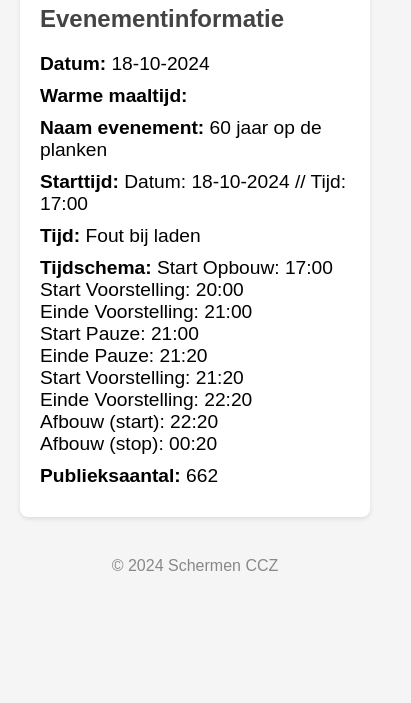
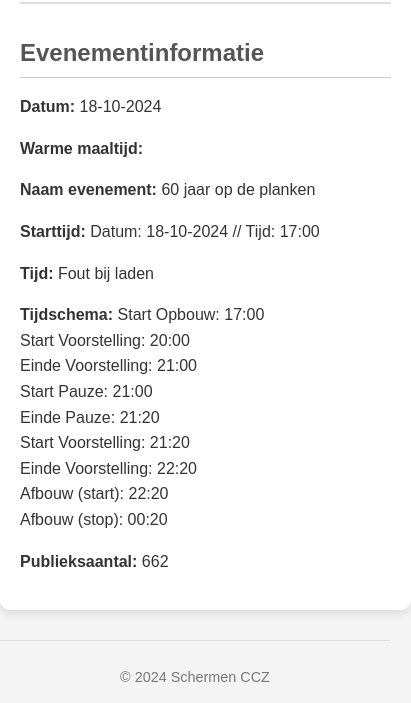
Before and after one commit to JorenEngels/Schermen-CCZ-WebApp, a plain HTML site: page index.html in a window 390 px wide. Shown: the part 172-875 px from the top of the page, 411 px wide, since content can reach past the window. Before the commit the page ends 844 px from the top, so only its background shows below. Drawn offline with Linux system fonts and the light colour scheme; no server answers.

Commit message:
Update styles.css

```diff
--- a/styles.css
+++ b/styles.css
@@ -1,43 +1,117 @@
-/* Algemene opmaak voor de webpagina */
+/* Algemene opmaak voor de hele pagina */
 body {
-    font-family: Arial, sans-serif;
-    background-color: #f5f5f5;
+    font-family: 'Arial', sans-serif;
+    background-color: #f4f4f4;
     margin: 0;
     padding: 0;
+    line-height: 1.6;
+    color: #333;
 }
 
+/* Container voor de volledige content */
 .container {
-    max-width: 800px;
-    margin: 0 auto;
+    width: 80%;
+    margin: 50px auto;
+    background-color: white;
+    border-radius: 10px;
+    box-shadow: 0 4px 8px rgba(0, 0, 0, 0.1);
     padding: 20px;
 }
 
+/* Header stijl */
 h1 {
+    font-size: 2.5rem;
+    color: #444;
     text-align: center;
+    margin-bottom: 30px;
+    border-bottom: 2px solid #ddd;
+    padding-bottom: 10px;
+    font-weight: 700;
+}
+
+/* Sectie titels */
+h2 {
+    font-size: 1.8rem;
+    color: #555;
+    border-bottom: 1px solid #ccc;
+    margin-bottom: 15px;
+    padding-bottom: 5px;
+}
+
+/* Stijl voor alle informatie secties */
+.info-section {
+    margin: 20px 0;
+    padding: 15px;
+    background-color: #f9f9f9;
+    border-radius: 8px;
+    border-left: 5px solid #007BFF;
+}
+
+/* Specifieke styling voor laden tekst */
+.loading {
+    font-style: italic;
+    color: #999;
+}
+
+/* Stijl voor labels en gegevens */
+label {
+    font-weight: bold;
     color: #333;
 }
 
-.info-block {
-    background-color: #fff;
-    padding: 20px;
-    border-radius: 8px;
-    box-shadow: 0 2px 4px rgba(0, 0, 0, 0.1);
+.data {
+    font-weight: normal;
+    color: #555;
 }
 
-.info-block h2 {
-    color: #444;
+/* Buttons */
+button {
+    display: inline-block;
+    background-color: #007BFF;
+    color: white;
+    padding: 10px 20px;
+    font-size: 1rem;
+    border-radius: 5px;
+    border: none;
+    cursor: pointer;
+    transition: background-color 0.3s ease;
 }
 
-.info-block p {
-    font-size: 1.2em;
-    margin: 10px 0;
+button:hover {
+    background-color: #0056b3;
 }
 
+/* Footer stijl */
 footer {
+    margin-top: 30px;
     text-align: center;
-    margin-top: 20px;
+    font-size: 0.9rem;
+    color: #777;
+    border-top: 1px solid #ddd;
+    padding-top: 10px;
 }
 
-footer p {
-    color: #888;
+footer a {
+    color: #007BFF;
+    text-decoration: none;
 }
+
+footer a:hover {
+    text-decoration: underline;
+}
+
+/* Responsive design: zorg dat de site ook op kleinere schermen goed oogt */
+@media (max-width: 768px) {
+    .container {
+        width: 95%;
+        margin: 20px auto;
+    }
+
+    h1 {
+        font-size: 2rem;
+    }
+
+    h2 {
+        font-size: 1.5rem;
+    }
+}
```
